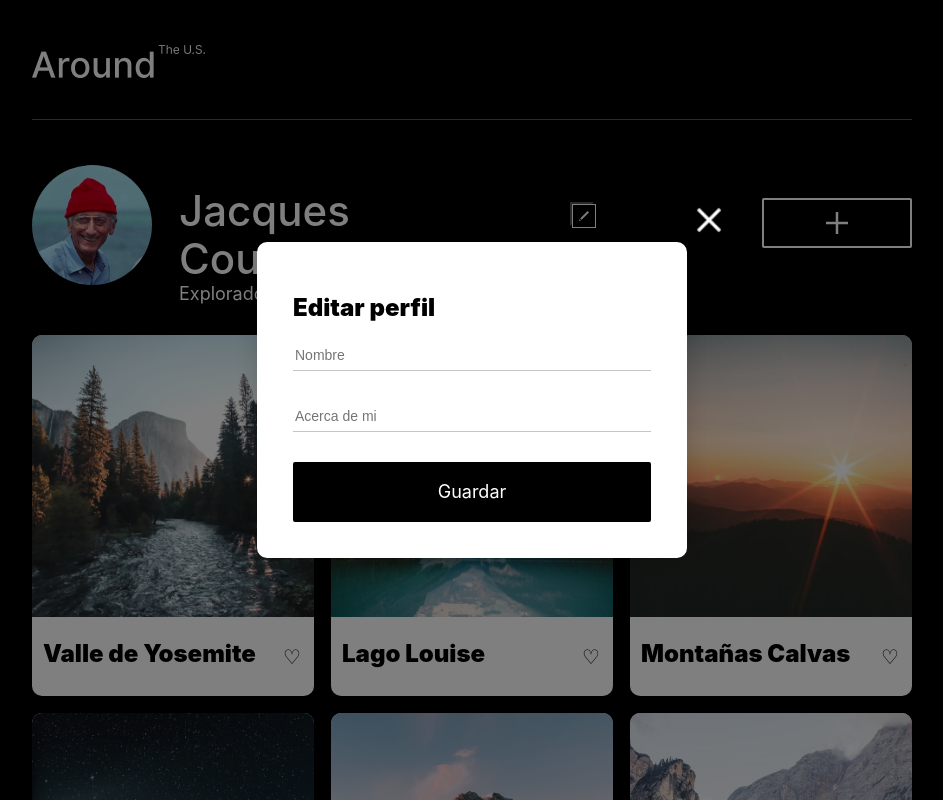
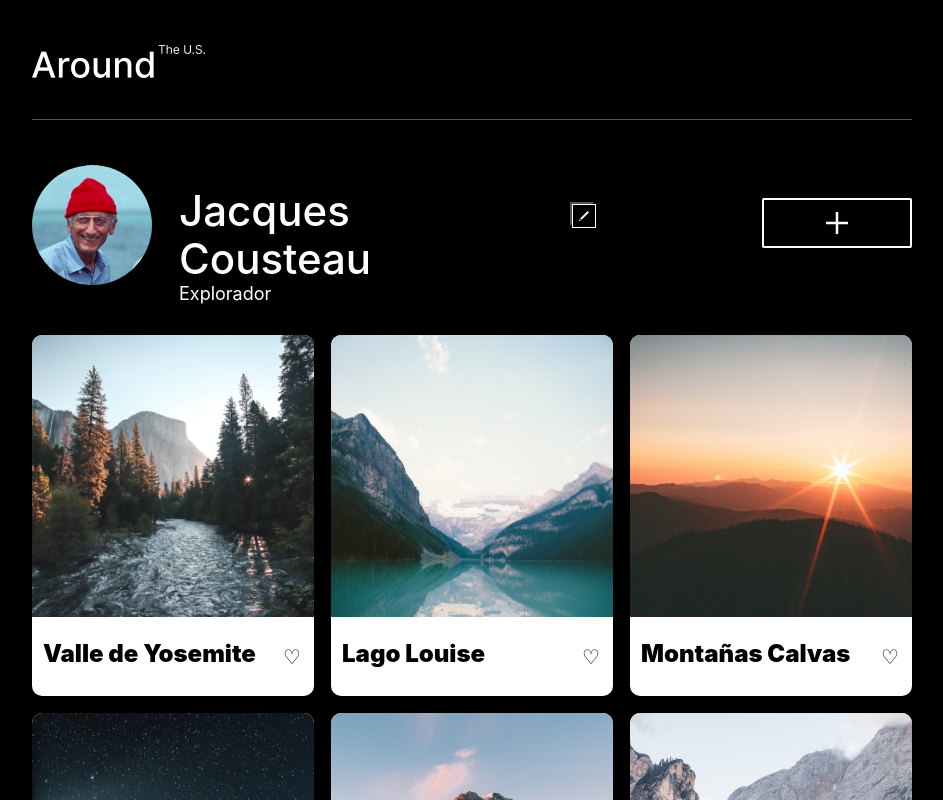
Before and after one commit to FrancoVeras22/web_project_around, a plain HTML site: page index.html in a window 1280 px wide. Shown: the top 800 px of the page, without its empty margins (168-1111 px from the left). Drawn offline with Linux system fonts and the light colour scheme; a web font is replaced by a local one.

Commit message:
popup corrections

```diff
--- a/index.html
+++ b/index.html
@@ -112,7 +112,7 @@
 
       <footer class="footer">© 2025 Around The U.S.</footer>
 
-      <div class="popup popup_show">
+      <div class="popup">
         <div class="popup__content">
           <h2 class="popup__content-title">Editar perfil</h2>
           <form class="popup__form">
--- a/scripts/index.js
+++ b/scripts/index.js
@@ -22,11 +22,12 @@ editButton.addEventListener("click", () => {
 closeButton.addEventListener("click", () => {
   popup.classList.remove("popup_show");
 });
-// envio de cambio de datos
+// Cambio de datos
 profileForm.addEventListener("submit", (evt) => {
   evt.preventDefault();
   profileName.textContent = nameInput.value;
   profileRole.textContent = aboutInput.value;
+  popup.classList.remove("popup_show");
 });
 // Like
 let hearts = document.querySelectorAll(".heart");
```
